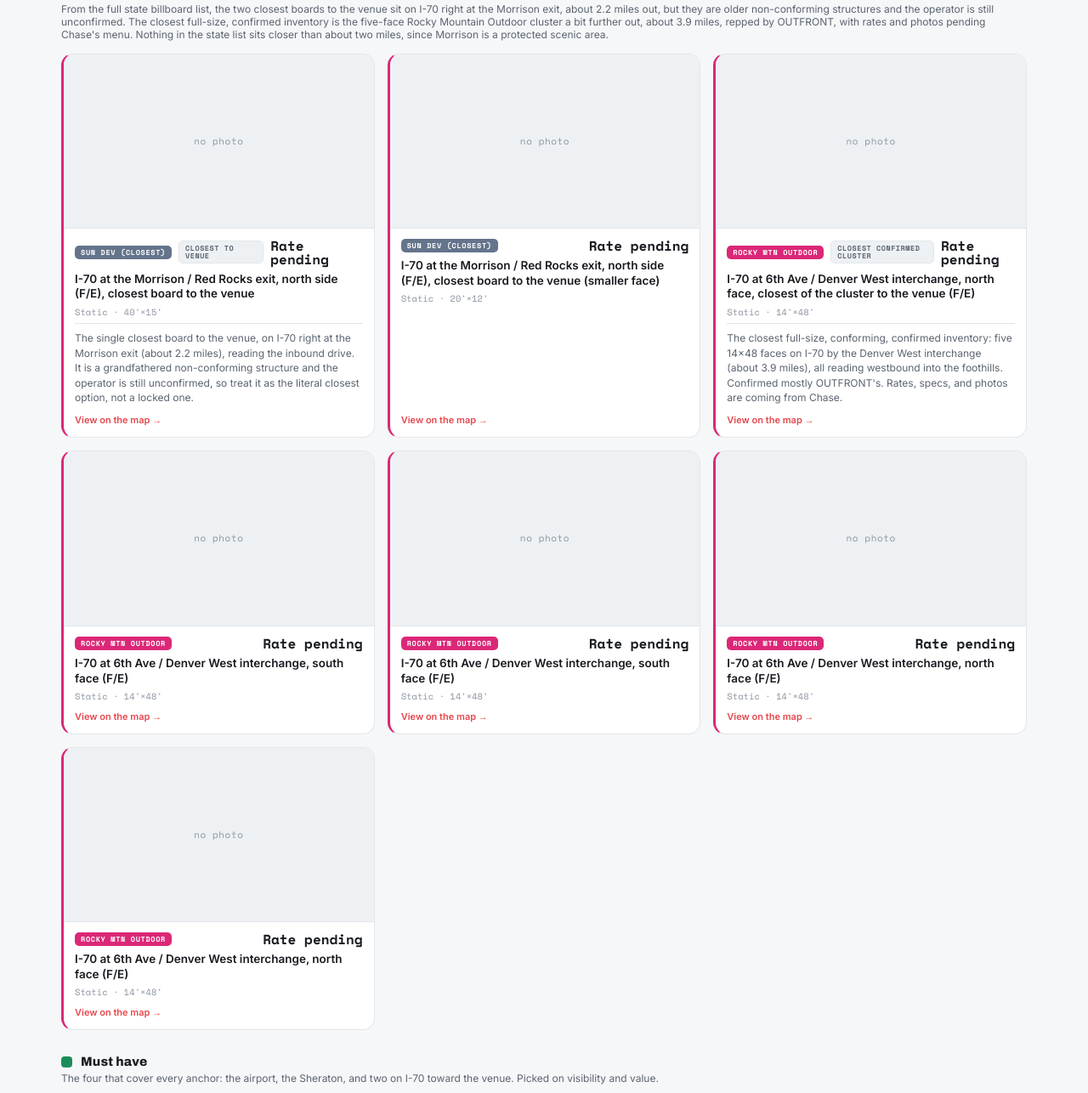
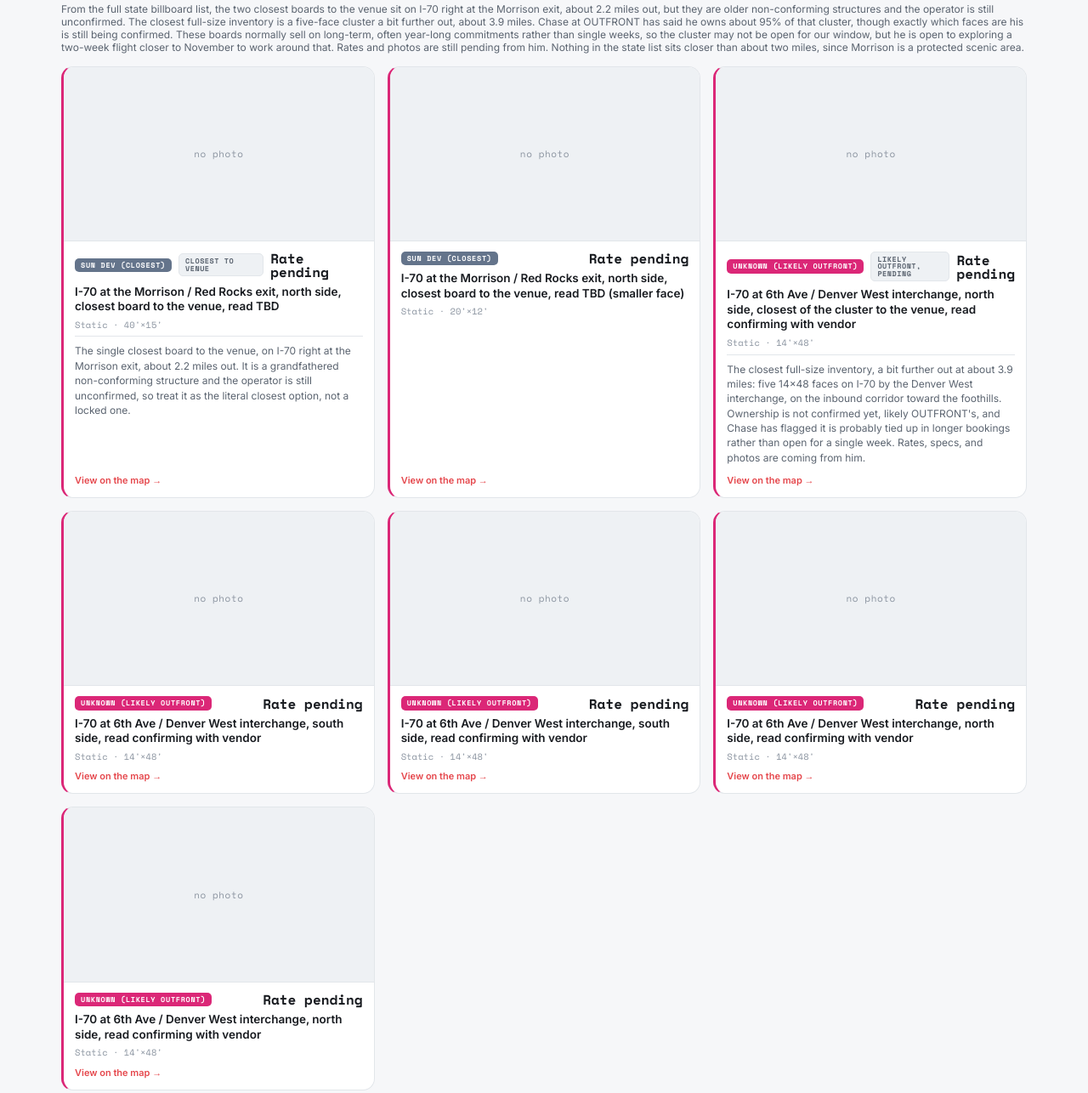
Before and after one commit to charliepinkus/Denver-OOH-Map, a plain HTML site: page proposal.html in a window 1280 px wide. Shown: the part 271-1557 px from the top of the page at 85% size. Drawn offline with nearby package versions, Linux system fonts and the light colour scheme.

Commit message:
Add files via upload

```diff
--- a/proposal.html
+++ b/proposal.html
@@ -76,21 +76,21 @@
 
   <section>
     <div class="shead"><span class="sdot" style="background:#db2777"></span><h2>Closest to the venue · newly found</h2></div>
-    <div class="scap">From the full state billboard list, the two closest boards to the venue sit on I-70 right at the Morrison exit, about 2.2 miles out, but they are older non-conforming structures and the operator is still unconfirmed. The closest full-size, confirmed inventory is the five-face Rocky Mountain Outdoor cluster a bit further out, about 3.9 miles, repped by OUTFRONT, with rates and photos pending Chase's menu. Nothing in the state list sits closer than about two miles, since Morrison is a protected scenic area.</div>
+    <div class="scap">From the full state billboard list, the two closest boards to the venue sit on I-70 right at the Morrison exit, about 2.2 miles out, but they are older non-conforming structures and the operator is still unconfirmed. The closest full-size inventory is a five-face cluster a bit further out, about 3.9 miles. Chase at OUTFRONT has said he owns about 95% of that cluster, though exactly which faces are his is still being confirmed. These boards normally sell on long-term, often year-long commitments rather than single weeks, so the cluster may not be open for our window, but he is open to exploring a two-week flight closer to November to work around that. Rates and photos are still pending from him. Nothing in the state list sits closer than about two miles, since Morrison is a protected scenic area.</div>
     <div class="grid"><a class="pcard closest" href="https://charliepinkus.github.io/Denver-OOH-Map/#b=SUN-1" target="_blank" rel="noopener">
       <div class="ph noph">no photo</div>
       <div class="pb">
         <div class="prow"><span class="vb" style="background:#64748b">Sun Dev (closest)</span><span class="postag">Closest to venue</span><span class="price">Rate pending</span></div>
-        <div class="loc">I-70 at the Morrison / Red Rocks exit, north side (F/E), closest board to the venue</div>
+        <div class="loc">I-70 at the Morrison / Red Rocks exit, north side, closest board to the venue, read TBD</div>
         <div class="meta">Static · 40'×15'</div>
-        <div class="why">The single closest board to the venue, on I-70 right at the Morrison exit (about 2.2 miles), reading the inbound drive. It is a grandfathered non-conforming structure and the operator is still unconfirmed, so treat it as the literal closest option, not a locked one.</div>
+        <div class="why">The single closest board to the venue, on I-70 right at the Morrison exit, about 2.2 miles out. It is a grandfathered non-conforming structure and the operator is still unconfirmed, so treat it as the literal closest option, not a locked one.</div>
         <span class="maplink">View on the map &rarr;</span>
       </div>
     </a><a class="pcard closest" href="https://charliepinkus.github.io/Denver-OOH-Map/#b=SUN-2" target="_blank" rel="noopener">
       <div class="ph noph">no photo</div>
       <div class="pb">
         <div class="prow"><span class="vb" style="background:#64748b">Sun Dev (closest)</span><span class="price">Rate pending</span></div>
-        <div class="loc">I-70 at the Morrison / Red Rocks exit, north side (F/E), closest board to the venue (smaller face)</div>
+        <div class="loc">I-70 at the Morrison / Red Rocks exit, north side, closest board to the venue, read TBD (smaller face)</div>
         <div class="meta">Static · 20'×12'</div>
 
         <span class="maplink">View on the map &rarr;</span>
@@ -98,17 +98,17 @@
     </a><a class="pcard closest" href="https://charliepinkus.github.io/Denver-OOH-Map/#b=RMO-3" target="_blank" rel="noopener">
       <div class="ph noph">no photo</div>
       <div class="pb">
-        <div class="prow"><span class="vb" style="background:#db2777">Rocky Mtn Outdoor</span><span class="postag">Closest confirmed cluster</span><span class="price">Rate pending</span></div>
-        <div class="loc">I-70 at 6th Ave / Denver West interchange, north face, closest of the cluster to the venue (F/E)</div>
+        <div class="prow"><span class="vb" style="background:#db2777">Unknown (likely OUTFRONT)</span><span class="postag">Likely OUTFRONT, pending</span><span class="price">Rate pending</span></div>
+        <div class="loc">I-70 at 6th Ave / Denver West interchange, north side, closest of the cluster to the venue, read confirming with vendor</div>
         <div class="meta">Static · 14'×48'</div>
-        <div class="why">The closest full-size, conforming, confirmed inventory: five 14×48 faces on I-70 by the Denver West interchange (about 3.9 miles), all reading westbound into the foothills. Confirmed mostly OUTFRONT's. Rates, specs, and photos are coming from Chase.</div>
+        <div class="why">The closest full-size inventory, a bit further out at about 3.9 miles: five 14×48 faces on I-70 by the Denver West interchange, on the inbound corridor toward the foothills. Ownership is not confirmed yet, likely OUTFRONT's, and Chase has flagged it is probably tied up in longer bookings rather than open for a single week. Rates, specs, and photos are coming from him.</div>
         <span class="maplink">View on the map &rarr;</span>
       </div>
     </a><a class="pcard closest" href="https://charliepinkus.github.io/Denver-OOH-Map/#b=RMO-1" target="_blank" rel="noopener">
       <div class="ph noph">no photo</div>
       <div class="pb">
-        <div class="prow"><span class="vb" style="background:#db2777">Rocky Mtn Outdoor</span><span class="price">Rate pending</span></div>
-        <div class="loc">I-70 at 6th Ave / Denver West interchange, south face (F/E)</div>
+        <div class="prow"><span class="vb" style="background:#db2777">Unknown (likely OUTFRONT)</span><span class="price">Rate pending</span></div>
+        <div class="loc">I-70 at 6th Ave / Denver West interchange, south side, read confirming with vendor</div>
         <div class="meta">Static · 14'×48'</div>
 
         <span class="maplink">View on the map &rarr;</span>
@@ -116,8 +116,8 @@
     </a><a class="pcard closest" href="https://charliepinkus.github.io/Denver-OOH-Map/#b=RMO-2" target="_blank" rel="noopener">
       <div class="ph noph">no photo</div>
       <div class="pb">
-        <div class="prow"><span class="vb" style="background:#db2777">Rocky Mtn Outdoor</span><span class="price">Rate pending</span></div>
-        <div class="loc">I-70 at 6th Ave / Denver West interchange, south face (F/E)</div>
+        <div class="prow"><span class="vb" style="background:#db2777">Unknown (likely OUTFRONT)</span><span class="price">Rate pending</span></div>
+        <div class="loc">I-70 at 6th Ave / Denver West interchange, south side, read confirming with vendor</div>
         <div class="meta">Static · 14'×48'</div>
 
         <span class="maplink">View on the map &rarr;</span>
@@ -125,8 +125,8 @@
     </a><a class="pcard closest" href="https://charliepinkus.github.io/Denver-OOH-Map/#b=RMO-4" target="_blank" rel="noopener">
       <div class="ph noph">no photo</div>
       <div class="pb">
-        <div class="prow"><span class="vb" style="background:#db2777">Rocky Mtn Outdoor</span><span class="price">Rate pending</span></div>
-        <div class="loc">I-70 at 6th Ave / Denver West interchange, north face (F/E)</div>
+        <div class="prow"><span class="vb" style="background:#db2777">Unknown (likely OUTFRONT)</span><span class="price">Rate pending</span></div>
+        <div class="loc">I-70 at 6th Ave / Denver West interchange, north side, read confirming with vendor</div>
         <div class="meta">Static · 14'×48'</div>
 
         <span class="maplink">View on the map &rarr;</span>
@@ -134,8 +134,8 @@
     </a><a class="pcard closest" href="https://charliepinkus.github.io/Denver-OOH-Map/#b=RMO-5" target="_blank" rel="noopener">
       <div class="ph noph">no photo</div>
       <div class="pb">
-        <div class="prow"><span class="vb" style="background:#db2777">Rocky Mtn Outdoor</span><span class="price">Rate pending</span></div>
-        <div class="loc">I-70 at 6th Ave / Denver West interchange, north face (F/E)</div>
+        <div class="prow"><span class="vb" style="background:#db2777">Unknown (likely OUTFRONT)</span><span class="price">Rate pending</span></div>
+        <div class="loc">I-70 at 6th Ave / Denver West interchange, north side, read confirming with vendor</div>
         <div class="meta">Static · 14'×48'</div>
 
         <span class="maplink">View on the map &rarr;</span>
```
Also changed, not shown: index.html (+4 -4 lines).
